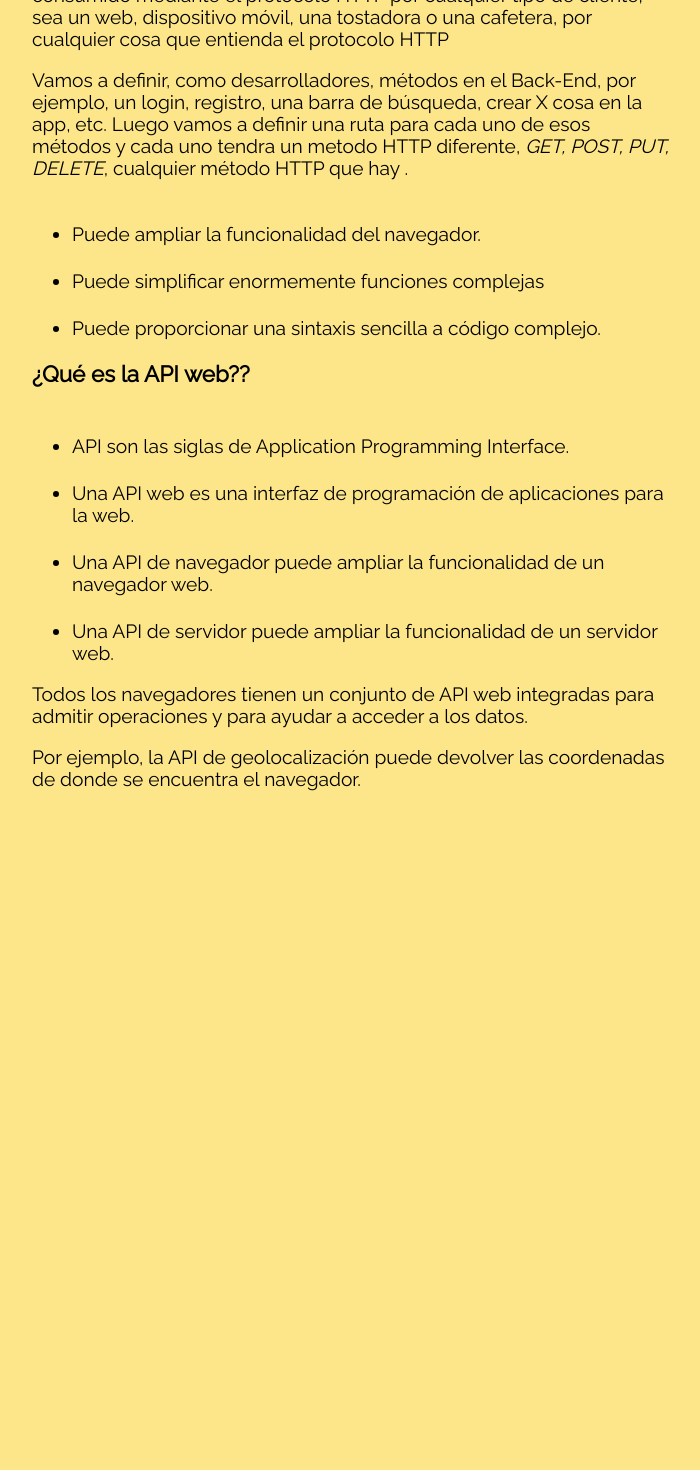
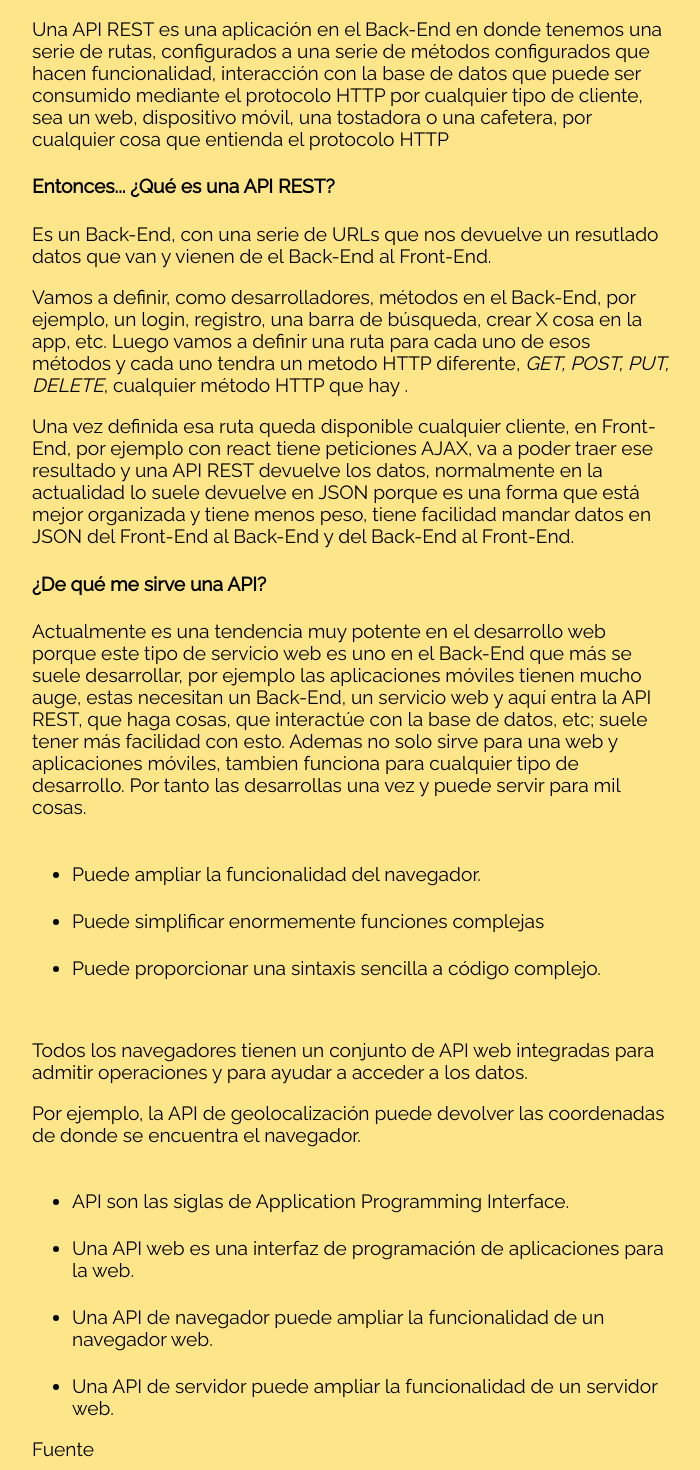
Before and after one commit to gb-simon/codeline, a React (Create React App) app: page /apiweb in a window 1280 px wide. Shown: the part 451-1921 px from the top of the page, without its empty margins (288-988 px from the left). Before the commit the page ends 1271 px from the top, so only its background shows below. Built offline with nearby package versions, Linux system fonts and the light colour scheme.

Commit message:
finished all fields

```diff
--- a/src/components/Home.js
+++ b/src/components/Home.js
@@ -127,7 +127,7 @@ function Home() {
             date="Use the API, Luke"
           >
             <Link className="link" to="apiweb">
-              <h3 className="vertical-timeline-element-title">Api Web</h3>
+              <h3 className="vertical-timeline-element-title">API Web</h3>
               <p>¿Qué es y cómo funciona una API web?</p>{" "}
             </Link>
           </VerticalTimelineElement>
@@ -137,7 +137,7 @@ function Home() {
           >
             <Link className="link" to="apiwebtools">
               <h3 className="vertical-timeline-element-title">
-                Herramientas Api Web
+                Herramientas API Web
               </h3>
               <p>¿Qué herramientas se pueden utilizar para probar Web APIs?</p>{" "}
             </Link>
@@ -159,7 +159,7 @@ function Home() {
           >
             <Link className="link" to="testdriven">
               <h3 className="vertical-timeline-element-title">Test</h3>
-              <p>Test driven development</p>{" "}
+              <p>Test Driven Development</p>{" "}
             </Link>
           </VerticalTimelineElement>
           <VerticalTimelineElement />
--- a/src/components/pages/apiweb.js
+++ b/src/components/pages/apiweb.js
@@ -12,6 +12,7 @@ function ApiWebComponent() {
         <MdArrowBack size={50} />
       </Link>
       <div>
+        <h3>¿Qué es la API Web?</h3>
         <h4> Une API Web est le rêve d'un développeur</h4>
         <p>
           {" "}
@@ -19,7 +20,7 @@ function ApiWebComponent() {
         </p>
         <br />
         <p>Una API es una aplicación web en el lado del Back-End </p>
-
+        <h3> ¿Qué es una API REST? </h3>
         <p>
           Una API REST es una aplicación en el Back-End en donde tenemos una
           serie de rutas, configurados a una serie de métodos configurados que
@@ -28,7 +29,11 @@ function ApiWebComponent() {
           sea un web, dispositivo móvil, una tostadora o una cafetera, por
           cualquier cosa que entienda el protocolo HTTP{" "}
         </p>
-
+        <h4> Entonces... ¿Qué es una API REST? </h4>
+        <p>
+          Es un Back-End, con una serie de URLs que nos devuelve un resutlado
+          datos que van y vienen de el Back-End al Front-End.{" "}
+        </p>
         <p>
           Vamos a definir, como desarrolladores, métodos en el Back-End, por
           ejemplo, un login, registro, una barra de búsqueda, crear X cosa en la
@@ -36,16 +41,44 @@ function ApiWebComponent() {
           y cada uno tendra un metodo HTTP diferente,{" "}
           <i>GET, POST, PUT, DELETE</i>, cualquier método HTTP que hay .{" "}
         </p>
+        <p>
+          Una vez definida esa ruta queda disponible cualquier cliente, en
+          Front-End, por ejemplo con react tiene peticiones AJAX, va a poder
+          traer ese resultado y una API REST devuelve los datos, normalmente en
+          la actualidad lo suele devuelve en JSON porque es una forma que está
+          mejor organizada y tiene menos peso, tiene facilidad mandar datos en
+          JSON del Front-End al Back-End y del Back-End al Front-End.{" "}
+        </p>
+        <h4> ¿De qué me sirve una API? </h4>
+        <p>
+          Actualmente es una tendencia muy potente en el desarrollo web porque
+          este tipo de servicio web es uno en el Back-End que más se suele
+          desarrollar, por ejemplo las aplicaciones móviles tienen mucho auge,
+          estas necesitan un Back-End, un servicio web y aquí entra la API REST,
+          que haga cosas, que interactúe con la base de datos, etc; suele tener
+          más facilidad con esto. Ademas no solo sirve para una web y
+          aplicaciones móviles, tambien funciona para cualquier tipo de
+          desarrollo. Por tanto las desarrollas una vez y puede servir para mil
+          cosas.{" "}
+        </p>
+
         <ul>
           <li>Puede ampliar la funcionalidad del navegador.</li>
           <li> Puede simplificar enormemente funciones complejas</li>
           <li>Puede proporcionar una sintaxis sencilla a código complejo.</li>
         </ul>
-        <h3>¿Qué es la API web??</h3>
+        <br/>
+        <p>
+          Todos los navegadores tienen un conjunto de API web integradas para
+          admitir operaciones y para ayudar a acceder a los datos.
+        </p>
+        <p>
+          Por ejemplo, la API de geolocalización puede devolver las coordenadas
+          de donde se encuentra el navegador.
+        </p>
         <ul>
           <li>API son las siglas de Application Programming Interface.</li>
           <li>
-            {" "}
             Una API web es una interfaz de programación de aplicaciones para la
             web.
           </li>
@@ -58,15 +91,11 @@ function ApiWebComponent() {
             web.
           </li>
         </ul>
-        <p>
-          Todos los navegadores tienen un conjunto de API web integradas para
-          admitir operaciones y para ayudar a acceder a los datos.
-        </p>
-        <p>
-          Por ejemplo, la API de geolocalización puede devolver las coordenadas
-          de donde se encuentra el navegador.
-        </p>
       </div>
+
+      <span>
+        <a href="https://www.w3schools.com/js/js_api_intro.asp">Fuente</a>
+      </span>
     </div>
   );
 }
--- a/src/components/pages/clases.js
+++ b/src/components/pages/clases.js
@@ -11,15 +11,43 @@ function ClasesComponent() {
         {" "}
         <MdArrowBack size={50} />
       </Link>
-      <h1>¿Qué son las clases?</h1>
+      <h2> ¿Qué es una clase? </h2>
       <p>
-        Las clases son una plantilla para crear objetos. Encapsulan datos con
-        código para trabajar con esos datos. Las clases en JS se basan en
-        prototipos, pero también tienen alguna sintaxis y semántica que no se
-        comparten con la semántica de clase ES5.  La palabra clave extends es
-        usada en declaraciones de clase o expresiones de clase para crear una
-        clase hija.
+        La definicion de diccionario dice que una clase es un conjunto o
+        categoría de cosas que tienen alguna propiedad o atributo en común y se
+        diferencian de otras por clase, tipo o calidad.{" "}
       </p>
+
+      <p>
+        Una clase se usa en programación orientada a objetos para describir uno
+        o más objetos.{" "}
+      </p>
+      <img
+        alt="ilustracion sobre como funcionan las clases"
+        src="http://net-informations.com/faq/oops/img/class.png"
+      />
+      <h3>¿Para qué sirven las clases?</h3>
+
+      <p>
+        {" "}
+        Sirve como plantilla para crear o instanciar objetos específicos dentro
+        de un programa. Si bien cada objeto se crea a partir de una sola clase,
+        una clase se puede utilizar para crear instancias de varios objetos.
+      </p>
+
+      <p>
+        {" "}
+        Las clases en JavaScript se basan en prototipos, pero también tienen
+        alguna sintaxis y semántica que no se comparten con la semántica de
+        clase ES5. La palabra clave extends es usada en declaraciones de clase o
+        expresiones de clase para crear una clase hija.
+      </p>
+
+      <br />
+
+      <span>
+        <a href="http://net-informations.com/faq/oops/class.htm">Fuente</a>
+      </span>
     </div>
   );
 }
--- a/src/components/pages/designPatterns.js
+++ b/src/components/pages/designPatterns.js
@@ -54,8 +54,7 @@ function DesignPatternsComponent() {
       </p>
       <h3>Tipos de patrones de diseño</h3>
       <p>
-        Hay alrededor de 26 patrones descubiertos actualmente (no creo que lo
-        haga hazlos todos ...).
+        Hay alrededor de 26 patrones descubiertos actualmente.
       </p>
       <p>Estos 26 se pueden clasificar en 3 tipos:</p>
       <ul>
@@ -79,7 +78,7 @@ function DesignPatternsComponent() {
       <h3> Proposito</h3>
       <p>
         {" "}
-        Singleton es un patrón de diseño creacional que nos permite asegurarnos
+        Singleton es un patrón de diseño creacional que permite asegurarnos
         de que una clase tenga una única instancia, a la vez que proporciona un
         punto de acceso global a dicha instancia.
       </p>
@@ -91,7 +90,7 @@ function DesignPatternsComponent() {
         clase. Eso también utiliza su propio método getInstance () para obtener
         el objeto que se utilizará.
       </p>
-      <p>Una clase que usa el patrón de diseño singleton incluirá,</p>
+      <p>Una clase que usa el patrón de diseño singleton incluirá:</p>
       <ul>
         <li>
           {" "}
--- a/src/components/pages/interfaces.js
+++ b/src/components/pages/interfaces.js
@@ -11,11 +11,27 @@ function InterfacesComponent() {
         {" "}
         <MdArrowBack size={50} />
       </Link>
+      <h1> ¿Qué son las interfaces?</h1>
       <p>
-        Another way to achieve abstraction in Java, is with interfaces. An
-        interface is a completely "abstract class" that is used to group related
-        methods with empty bodies
+        Una interfaz es un tipo de referencia en Java o en lenguajes de fuerte
+        tipado como C o C++. Es similar a la clase.
+      </p>{" "}
+      <p>
+        Es una colección de métodos abstractos. Una clase implementa una
+        interfaz, heredando así los métodos abstractos de la interfaz. Junto con
+        los métodos abstractos, una interfaz también puede contener constantes,
+        métodos predeterminados, métodos estáticos y tipos anidados.
       </p>
+      <p>
+        Es decir, otra forma de lograr la abstracción en Java es con interfaces.
+        Un La interfaz es una "clase abstracta" que se utiliza para agrupar
+        métodos con cuerpos vacíos.
+      </p>
+      <span>
+        <a href="https://www.tutorialspoint.com/java/java_interfaces.htm">
+          Fuente
+        </a>
+      </span>
     </div>
   );
 }
--- a/src/components/pages/testdriven.js
+++ b/src/components/pages/testdriven.js
@@ -31,10 +31,9 @@ function TestDrivenComponent() {
           y se comporta bien con las funcionalidades anteriores
         </li>
       </ul>
-      <h3>Example (in JavaScript) </h3>
       <span>
         <a href="https://gonzalosimon.hashnode.dev/javascript-challenge-with-test-job-interview-challenge">
-          Enlace a mi articulo
+          Ejemplo (JavaScript - Jest)
         </a>
       </span>{" "}
       <br />
```
Also changed, not shown: src/components/pages/polymorphism.js (+1 -10 lines).
